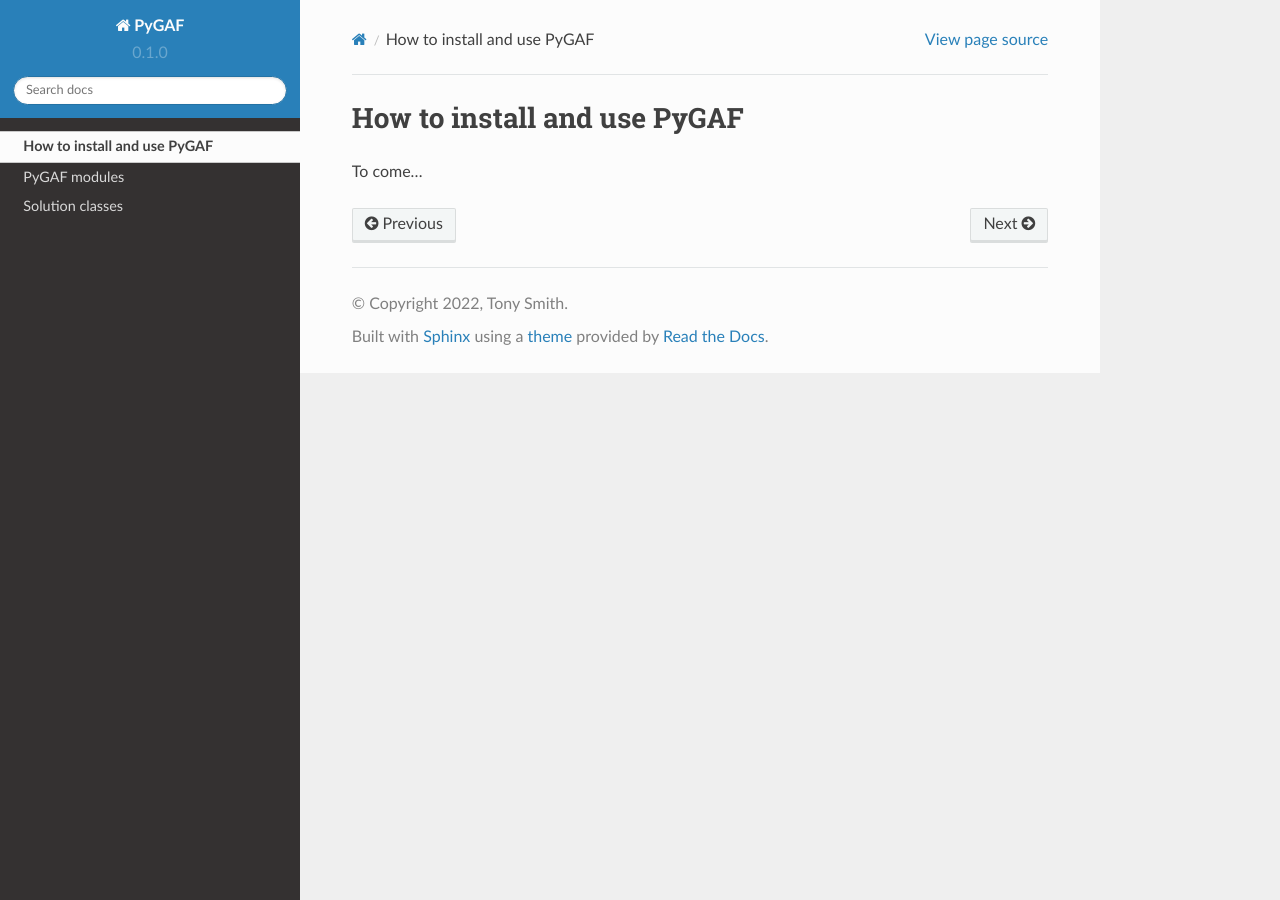
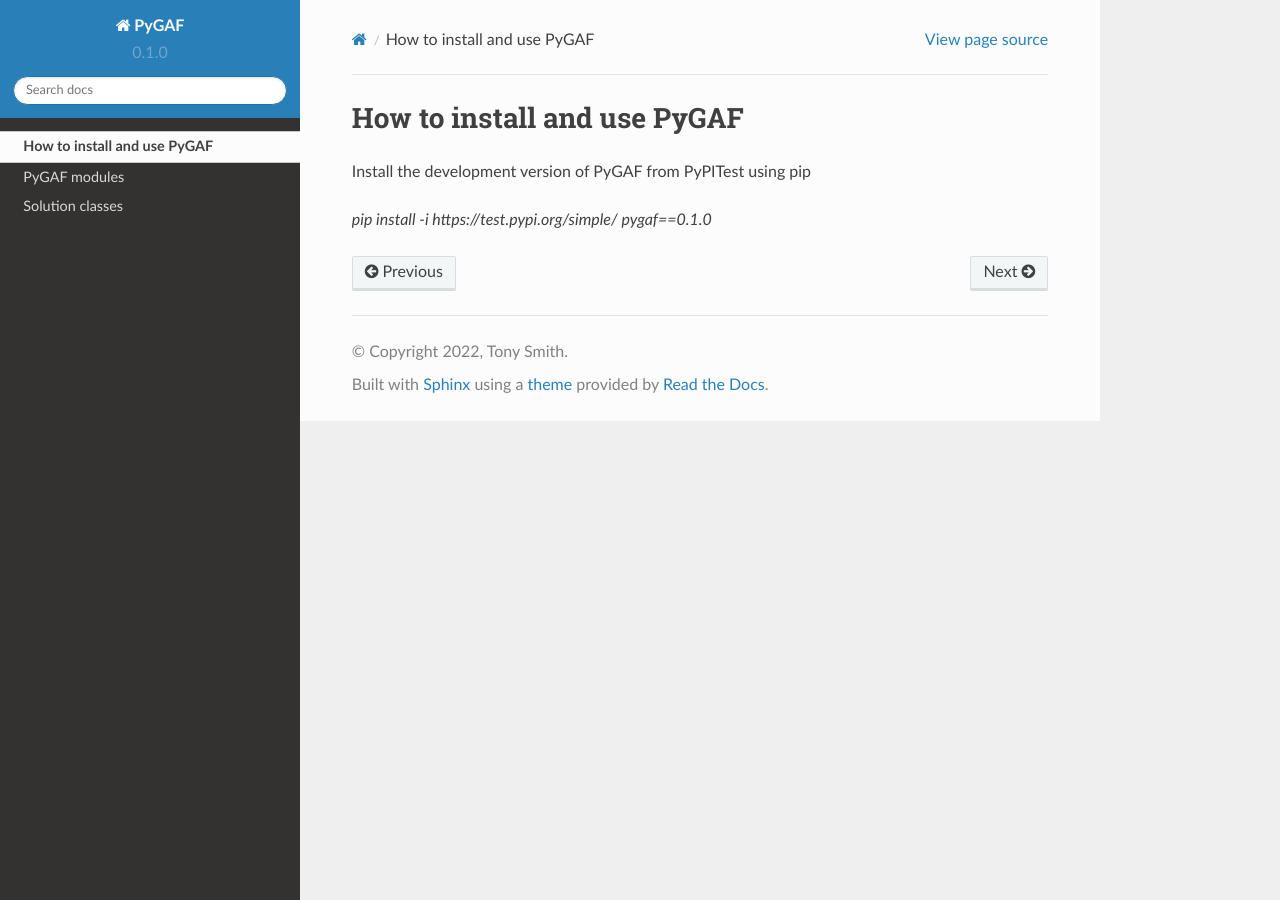
Before and after one commit to Moofbytes/PyGAF, a Sphinx documentation site: the page built from docs/usage.rst, in a window 1280 px wide. Built offline with Sphinx 7.4.7 and the Read the Docs theme 2.0.0, drawn with Linux system fonts in a browser that asks for light colours.

Commit message:
Update usage.rst

```diff
--- a/docs/usage.rst
+++ b/docs/usage.rst
@@ -1,4 +1,6 @@
 How to install and use PyGAF
 ============================
 
-To come...
+Install the development version of PyGAF from PyPITest using pip
+
+`pip install -i https://test.pypi.org/simple/ pygaf==0.1.0`
```
